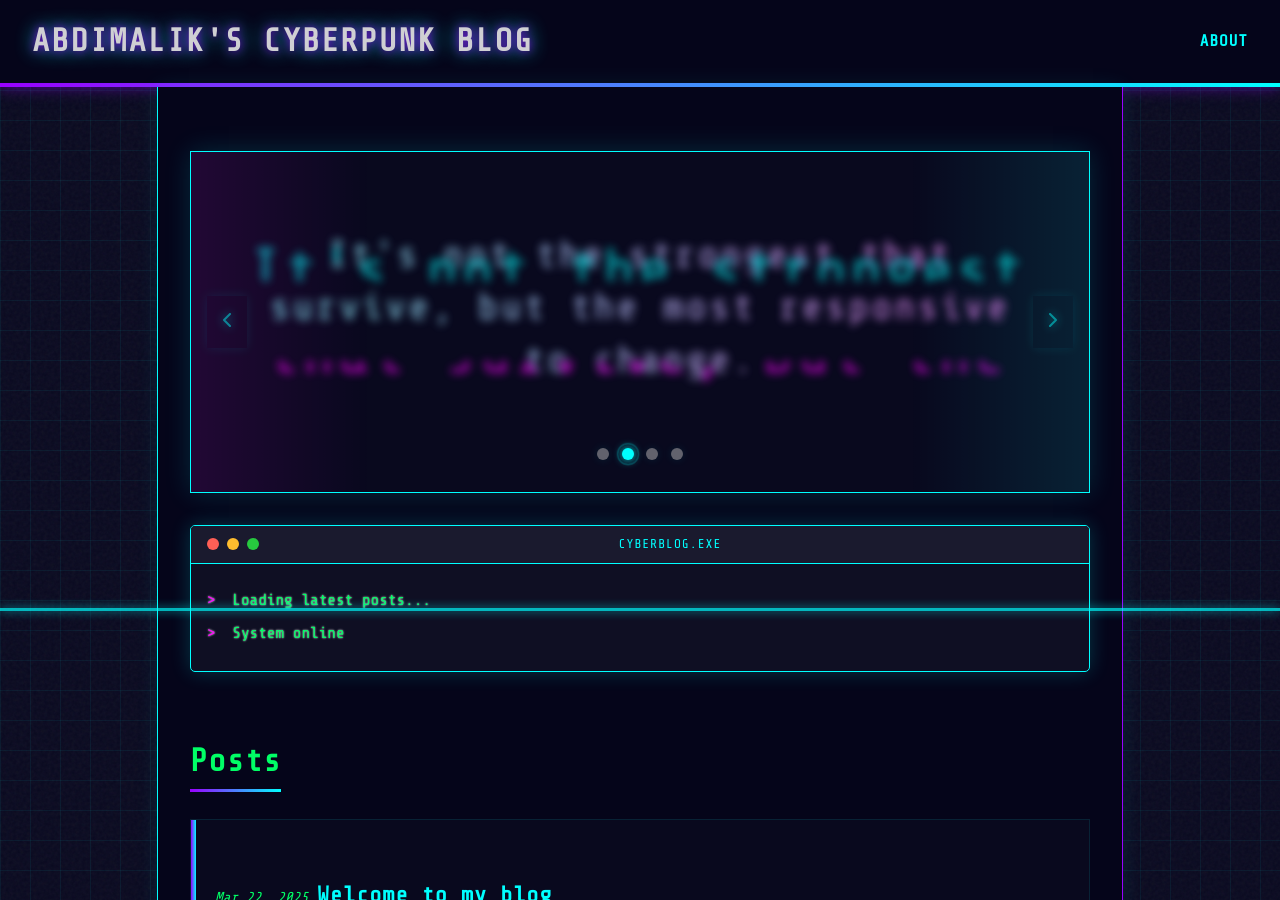
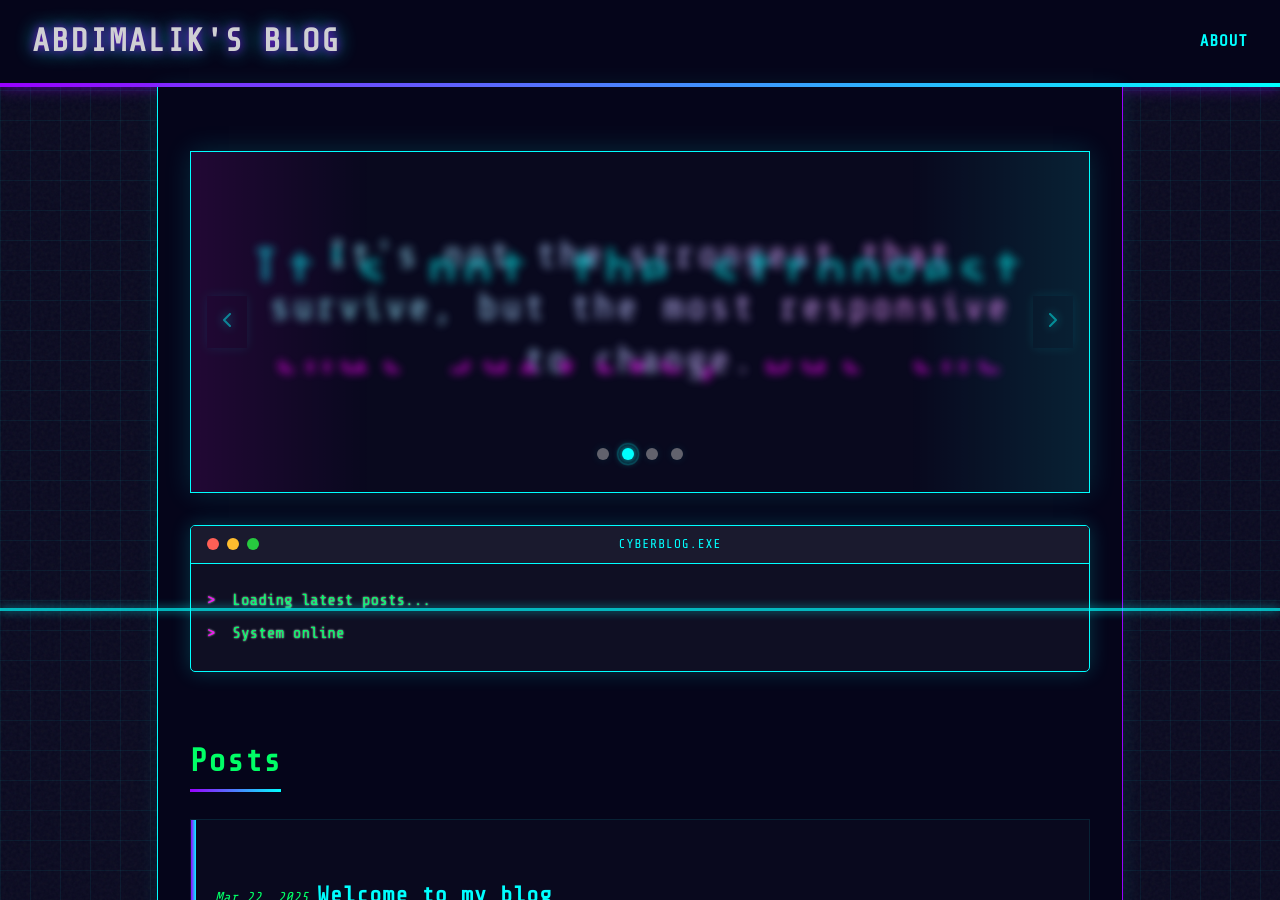
Before and after one commit to malik0/malik0.github.io, a Jekyll site: the page built from index.markdown, in a window 1280 px wide and 900 px high. Built offline with Jekyll 4.4.1, drawn with Linux system fonts in a browser that asks for light colours; some of the changed text lies outside the part shown.

Commit message:
Update _config.yml

```diff
--- a/_config.yml
+++ b/_config.yml
@@ -18,7 +18,7 @@
 # You can create any custom variable you would like, and they will be accessible
 # in the templates via {{ site.myvariable }}.
 
-title: Abdimalik's Cyberpunk Blog
+title: Abdimalik's Blog
 email: your-email@example.com
 description: >- # this means to ignore newlines until "baseurl:"
   Welcome to the neon-lit digital dimension where code meets cyberpunk aesthetics.
```
